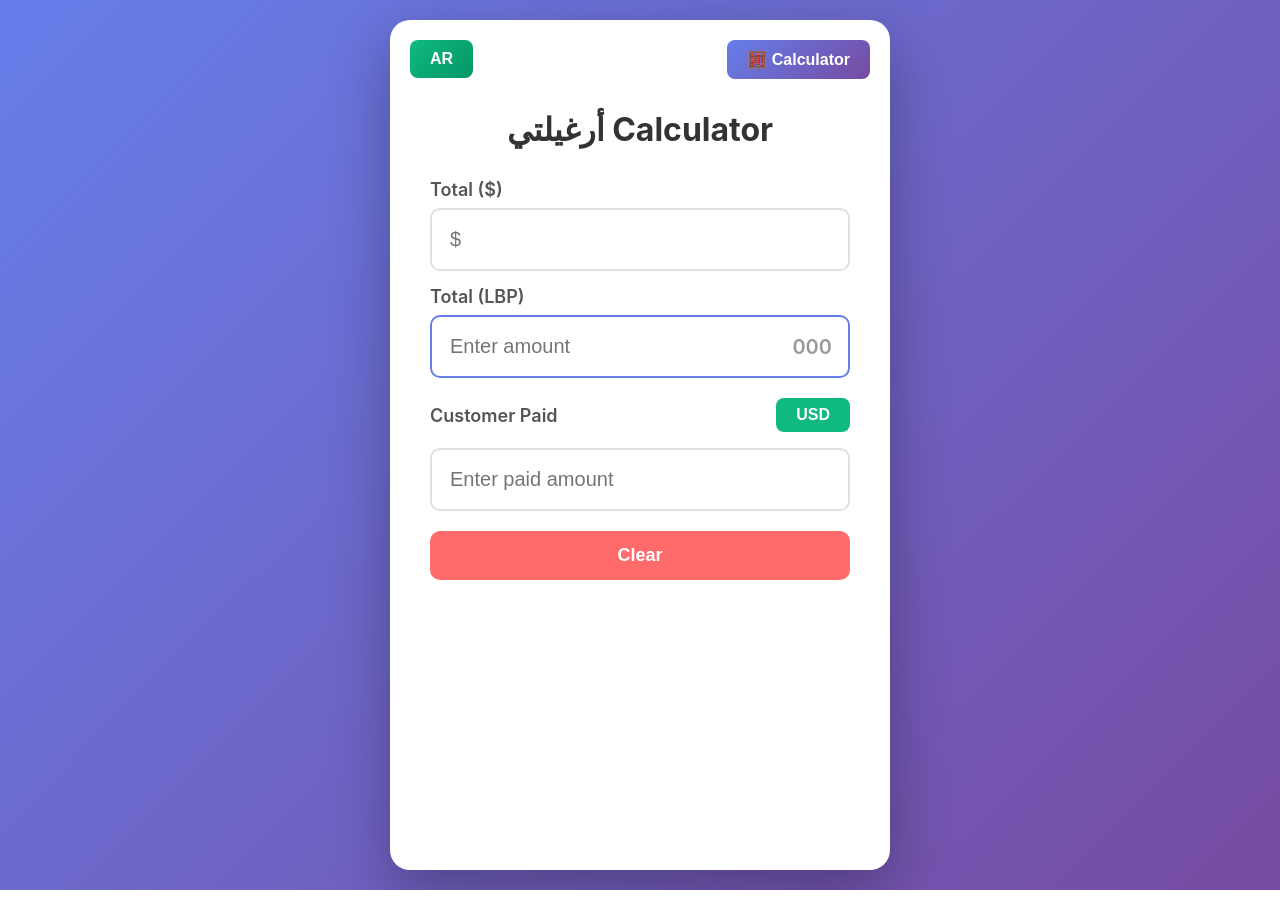
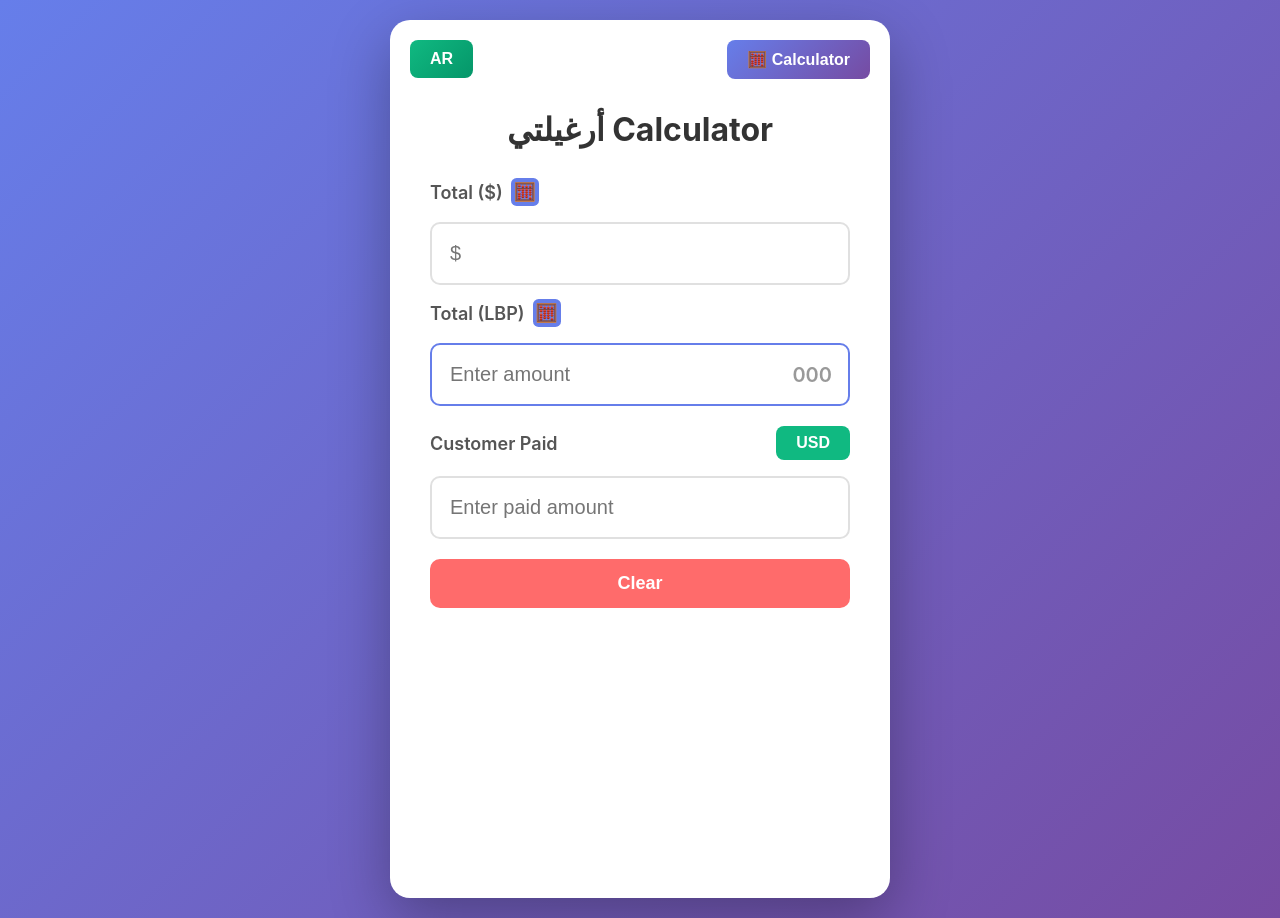
Before and after one commit to mira-hariri/argilati-calculator, a React (Vite) app in the folder web-app/: page / in a window 1280 px wide. Before the commit the page ends 890 px from the top, so only its background shows below. Built offline with nearby package versions, Linux system fonts and the light colour scheme.

Commit message:
calculator initial numbers

```diff
--- a/web-app/src/App.css
+++ b/web-app/src/App.css
@@ -219,6 +219,35 @@ label {
   justify-content: space-between;
   align-items: center;
   margin-bottom: 8px;
+}
+
+.label-with-calc {
+  display: flex;
+  align-items: center;
+  gap: 8px;
+  margin-bottom: 8px;
+}
+
+.mini-calc-btn {
+  width: 28px;
+  height: 28px;
+  border: none;
+  border-radius: 20%;
+  background: #667eea;
+  color: white;
+  font-size: 18px;
+  font-weight: 700;
+  cursor: pointer;
+  display: flex;
+  align-items: center;
+  justify-content: center;
+  padding: 0;
+  transition: transform 0.2s;
+  margin-top: -1px;
+}
+
+.mini-calc-btn:hover {
+  transform: scale(1.15);
 }
 
 .toggle-inline {
--- a/web-app/src/App.tsx
+++ b/web-app/src/App.tsx
@@ -43,30 +43,35 @@ const translations = {
   }
 };
 
-function Calculator({ visible, onClose, onCalculateLbp, onCalculateUsd, t }: {
+function Calculator({ visible, onClose, onCalculateLbp, onCalculateUsd, defaultTab, initialUsd, initialLbp, t }: {
   visible: boolean;
   onClose: () => void;
   onCalculateLbp: (value: string) => void;
   onCalculateUsd: (value: string) => void;
+  defaultTab: 'USD' | 'LBP';
+  initialUsd: string;
+  initialLbp: string;
   t: typeof translations.en;
 }) {
   const [display, setDisplay] = useState('0');
   const [currentValue, setCurrentValue] = useState('');
   const [operator, setOperator] = useState('');
   const [waitingForOperand, setWaitingForOperand] = useState(false);
-  const [tab, setTab] = useState<'USD' | 'LBP'>('USD');
+  const [tab, setTab] = useState<'USD' | 'LBP'>('LBP');
   const [usdValue, setUsdValue] = useState('0');
   const [lbpValue, setLbpValue] = useState('0');
 
   useEffect(() => {
     if (visible) {
-      setDisplay('0');
+      const initUsd = initialUsd || '0';
+      const initLbp = initialLbp || '0';
+      setUsdValue(initUsd);
+      setLbpValue(initLbp);
+      setDisplay(defaultTab === 'USD' ? initUsd : initLbp);
       setCurrentValue('');
       setOperator('');
-      setWaitingForOperand(false);
-      setUsdValue('0');
-      setLbpValue('0');
-      setTab('USD');
+      setWaitingForOperand(true);
+      setTab(defaultTab);
     }
   }, [visible]);
 
@@ -205,6 +210,7 @@ function App() {
   } | null>(null);
   const [customUsd, setCustomUsd] = useState('');
   const [showCalculator, setShowCalculator] = useState(false);
+  const [calcDefaultTab, setCalcDefaultTab] = useState<'USD' | 'LBP'>('LBP');
   const [language, setLanguage] = useState<'en' | 'ar'>('en');
   const totalInputRef = useRef<HTMLInputElement>(null);
 
@@ -296,6 +302,11 @@ function App() {
     setCustomUsd('');
   };
 
+  const openCalc = (tab: 'USD' | 'LBP') => {
+    setCalcDefaultTab(tab);
+    setShowCalculator(true);
+  };
+
   return (
     <div className="container">
       <button className="language-toggle" onClick={() => setLanguage(language === 'en' ? 'ar' : 'en')}>
@@ -304,7 +315,7 @@ function App() {
 
       <h1>{t.title}</h1>
 
-      <button className="calculator-toggle" onClick={() => setShowCalculator(true)}>
+      <button className="calculator-toggle" onClick={() => openCalc('LBP')}>
         🧮 {t.calculator}
       </button>
 
@@ -313,13 +324,19 @@ function App() {
         onClose={() => setShowCalculator(false)}
         onCalculateLbp={(value) => setTotalAmount(value)}
         onCalculateUsd={(value) => setTotalUsdAmount(value)}
+        defaultTab={calcDefaultTab}
+        initialUsd={totalUsdAmount}
+        initialLbp={totalAmount}
         t={t}
       />
 
       <div className="form">
         <div className="totals-row">
           <div className="field-group">
-            <label>{t.totalUsd}</label>
+            <div className="label-with-calc">
+              <label>{t.totalUsd}</label>
+              <button className="mini-calc-btn" onClick={() => openCalc('USD')}>🧮</button>
+            </div>
             <input
               type="text"
               inputMode="numeric"
@@ -330,7 +347,10 @@ function App() {
             />
           </div>
           <div className="field-group">
-            <label>{t.totalLbp}</label>
+            <div className="label-with-calc">
+              <label>{t.totalLbp}</label>
+              <button className="mini-calc-btn" onClick={() => openCalc('LBP')}>🧮</button>
+            </div>
             <div className="input-with-suffix">
               <input
                 ref={totalInputRef}
```
